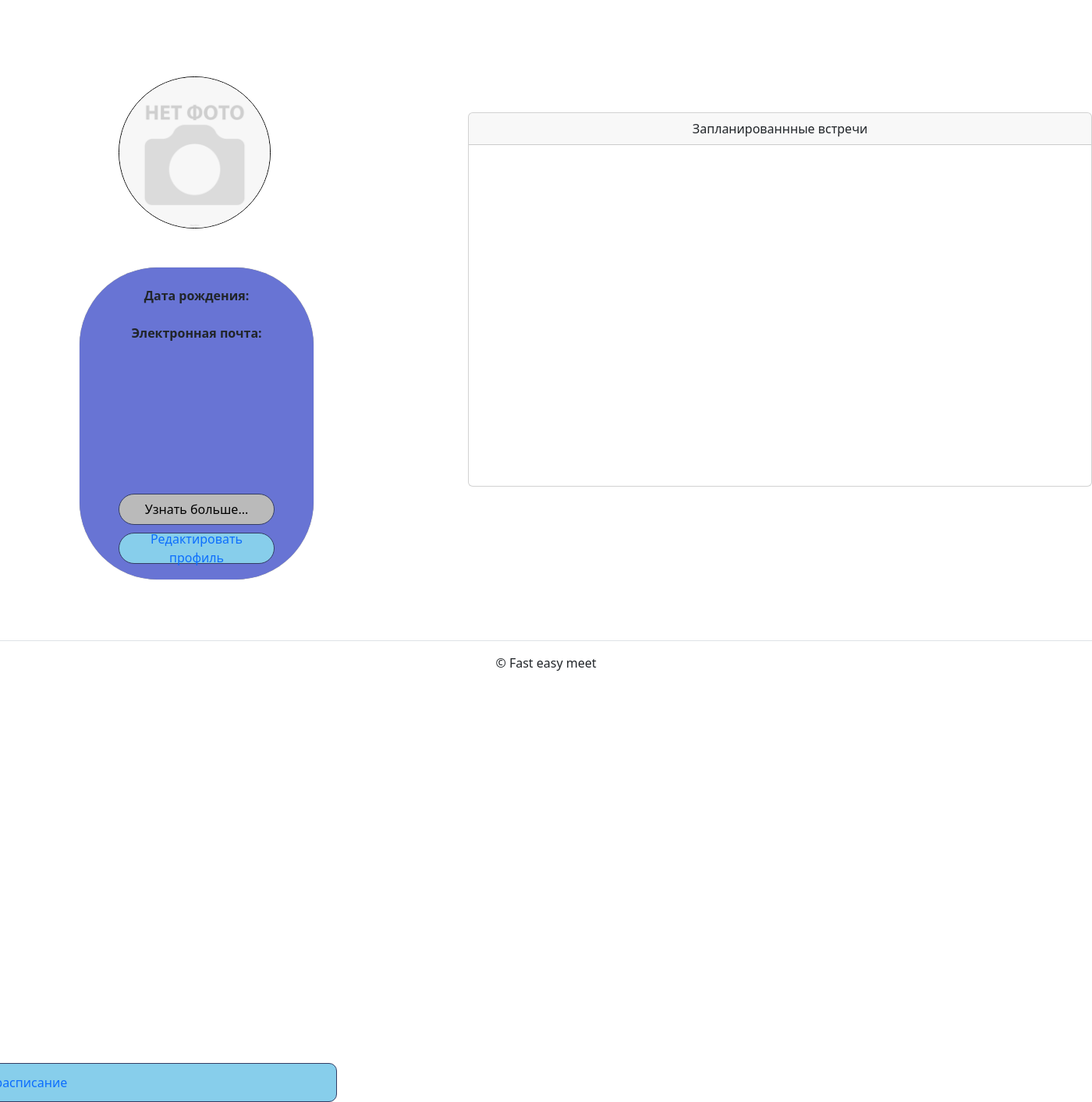
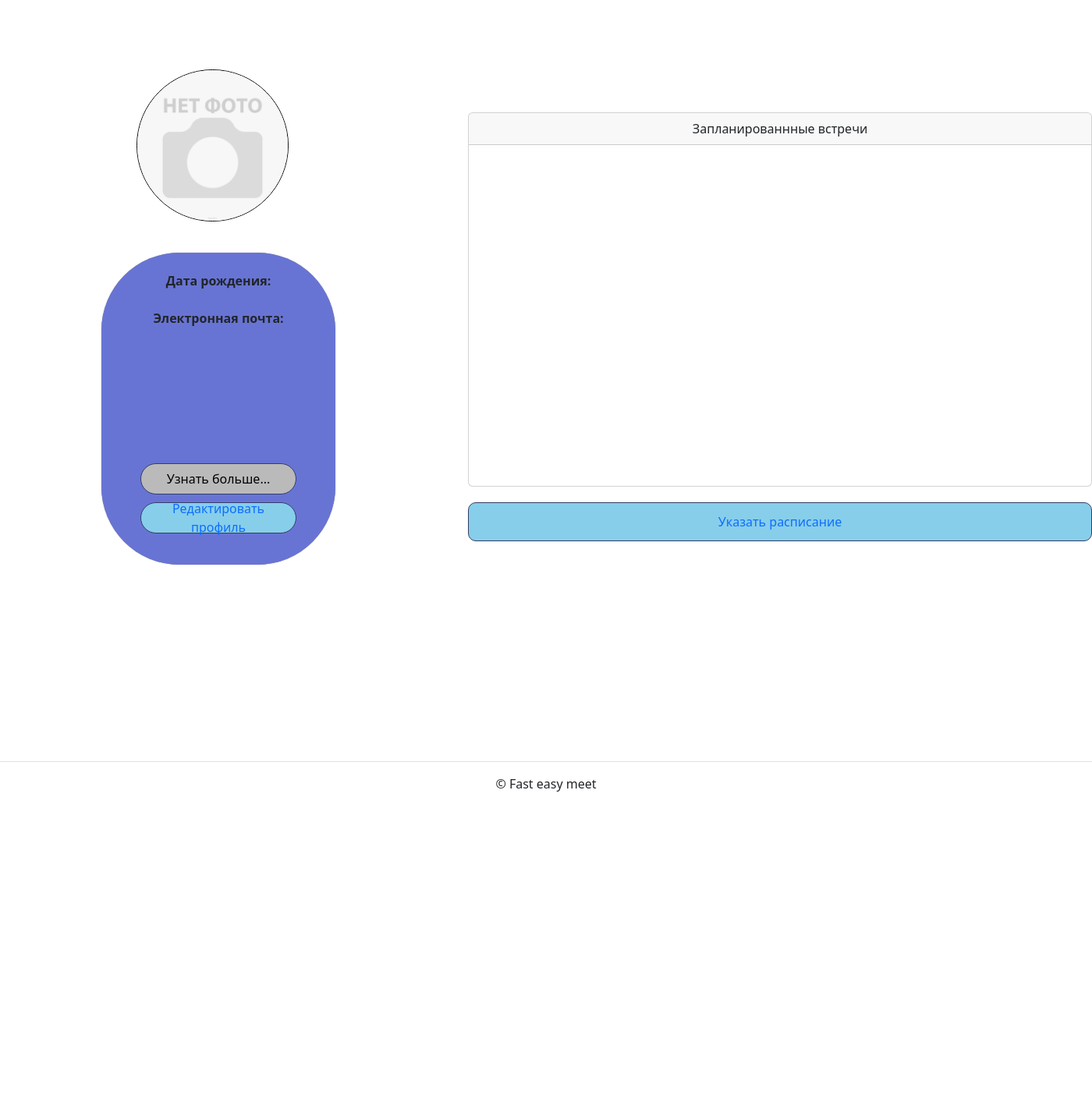
Before and after one commit to Lobanov07/Fast-Easy-Meet, a Django app: template templates/pages/account.html in a window 1400 px wide. Shown: the part 56-1469 px from the top of the page at 78% size. After the commit the page ends 1071 px from the top, so only its background shows below. Run offline with Django 3.2, Linux system fonts and the light colour scheme; the template is opened without the code that fills it, so the values that code supplies are empty; some libraries are stand-ins or nearby versions.

Commit message:
fix bugs

```diff
--- a/templates/pages/account.html
+++ b/templates/pages/account.html
@@ -6,18 +6,17 @@
 {% block content %}
   <style>
      @counter-style marker-status {
-	system: cyclic;
-	symbols: "🟢" "🟠" "🔴";
-	suffix: " ";
+  system: cyclic;
+  symbols: "🟢" "🟠" "🔴";
+  suffix: " ";
 }
 .marker{
   align-items: center;
   justify-content: center;
-	list-style-type: marker-status;
-  height: 100px;
+  list-style-type: marker-status;
 }
 .marker li {
-	font-size: 14px;
+  font-size: 14px;
 }
   .roundness {
   width: 195px;
@@ -27,9 +26,9 @@
   display: flex;
   align-items: center;
   justify-content: center;
-  position: relative;
-  top: 50px;
-  left: 100px;
+  position: absolute;
+  top: 145px;
+  left: 175px;
   visibility:visible;
   }
   .round {
@@ -48,10 +47,10 @@
     justify-content: center;
     margin-inline: auto;
     overflow: hidden;
-    position: relative;
+    position: absolute;
   }
   .sheet_button{
-  width: 850px;
+  width: 800px;
   height: 50px;
   border-radius: 10px;
   background-color: rgb(135, 206, 235);
@@ -59,9 +58,9 @@
   display: flex;
   align-items: center;
   justify-content: center;
-  position: relative;
-  left: -470px;
-  top: 640px;
+  position: absolute;
+  left: 600px;
+  top: 700px;
 }
 .profile_info {
     width: 300px;
@@ -72,9 +71,9 @@
     -webkit-border-radius: 50px / 100px;
     -moz-border-radius: 50px / 100px;
     border-radius: 100px;
-    position: relative;
-    top: 100px;
-    left: 50px;
+    position: absolute;
+    top: 380px;
+    left: 130px;
 }
 .profile_button{
   width: 200px;
@@ -86,9 +85,9 @@
   display: flex;
   align-items: center;
   justify-content: center;
-  position: relative;
-  top: -10px;
-  left: 100px;
+  position: absolute;
+  top: 650px;
+  left: 180px;
 }
 .profile_edit_button{
   width: 200px;
@@ -100,14 +99,16 @@
   display: flex;
   align-items: center;
   justify-content: center;
-  position:relative;
-  top: 0px;
-  left: 100px;
+  position: absolute;
+  top: 700px;
+  left: 180px;
 }
 img{
   max-width: 100%;
 }
   </style>
+
+
   <div class="roundness" >
     {% if user.profile_picture %}
       <img alt="logo" src="{{ user.profile_picture.url }}"  class="profile_image_wrap">
@@ -152,5 +153,6 @@ img{
 <button class="sheet_button">
   <a href="{% url 'pages:date_selection' %}" style="text-decoration: none; ">Указать расписание</a>
 </button>
+<div class="col d-flex justify-content-center" style="width: 40rem; height: 55rem;">
 </div>
 {% endblock %}
--- a/templates/pages/date_selection.html
+++ b/templates/pages/date_selection.html
@@ -43,4 +43,3 @@ document.querySelector('.select-date-btn').addEventListener('click', function()
 });
 </script>
 {% endblock %}
-Описание:
```
